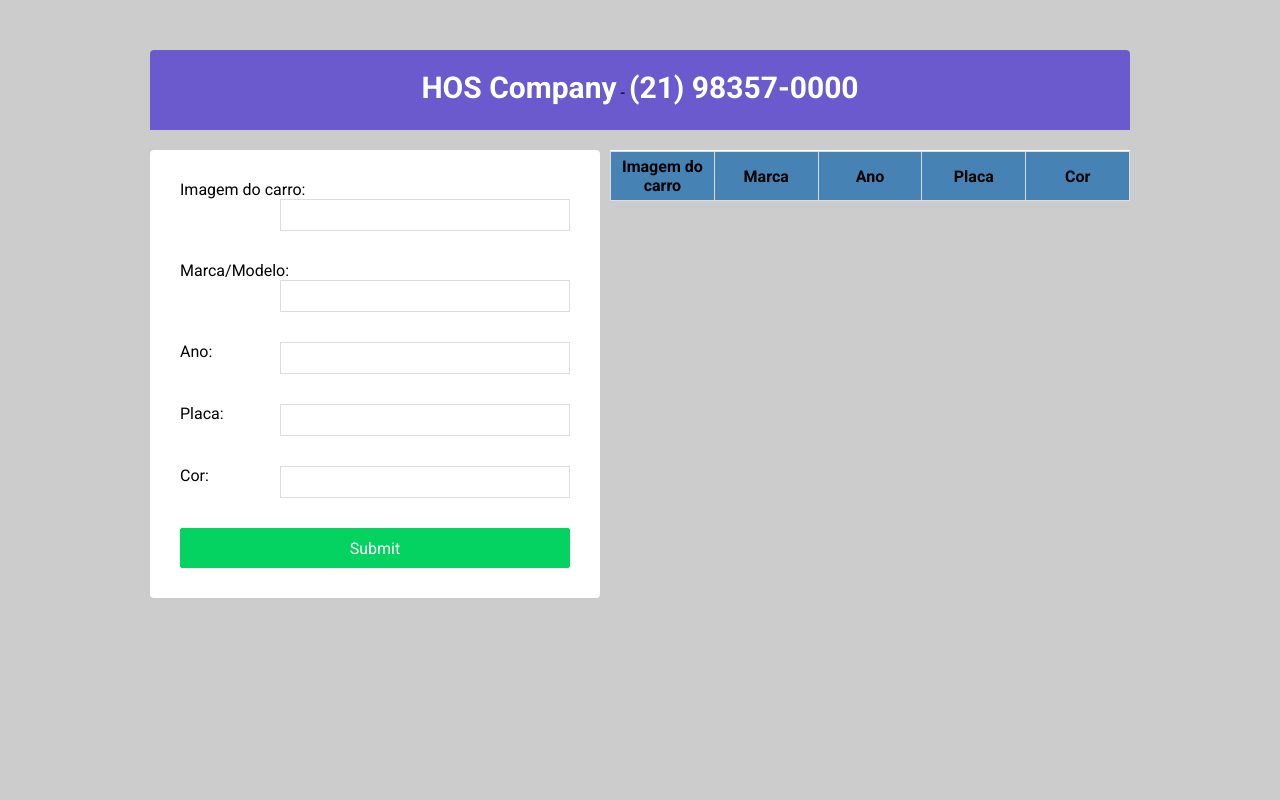
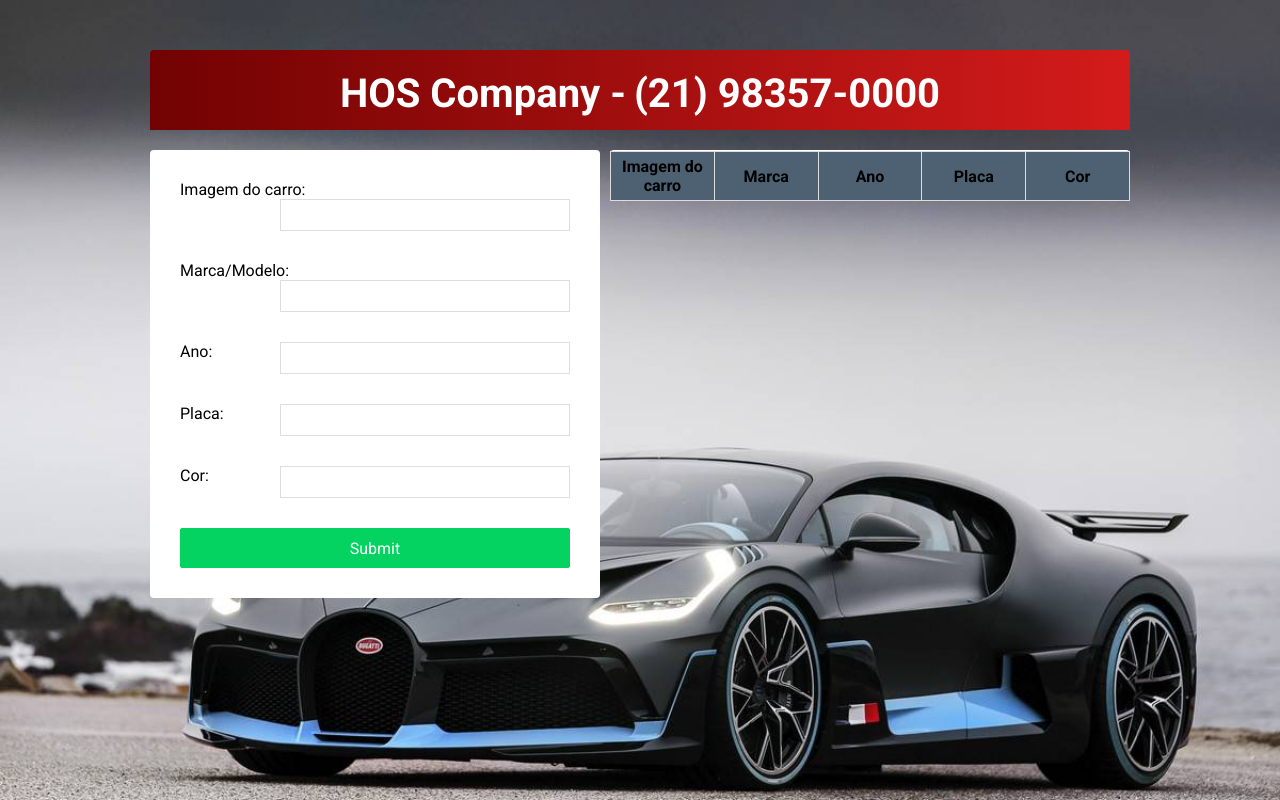
Before and after one commit to heliton1988/company-auto-car, a plain HTML site: page index.html in a window 1280 px wide. Drawn offline with Linux system fonts and the light colour scheme.

Commit message:
new interface

```diff
--- a/css/style.css
+++ b/css/style.css
@@ -12,7 +12,13 @@ body, button {
 }
 
 body {
-  background: #ccc;
+  background: #000 url('../assets/company-auto-car.jpg') no-repeat;
+  background-size: cover;
+  -webkit-font-smoothing: antialiased !important;
+}
+
+hr {
+  margin-top: 10px;
 }
 
 .container {
@@ -27,14 +33,15 @@ body {
   width: 100%;
   height: 80px;
   padding-top: 20px;
-  background: #6A5ACD;
+  background-image: linear-gradient(to right, rgb(114, 2, 2) ,rgb(212, 27, 27) );
+  box-shadow: 10px ;
   border-radius: 4px 4px 0 0;
   text-align: center;
   vertical-align: middle;
 }
 
 .content-header span {
-  font-size: 30px;
+  font-size: 40px;
   font-weight: bolder;
   color: #fff;
 }
@@ -79,17 +86,17 @@ body {
 }
 
 .content form button.btn:hover {
-  background: rgb(34, 190, 111);
+  opacity: .8;
   cursor: pointer;
 }
-
+/*rgb(34, 190, 111) */
 .content-table {
   margin-top: 20px;
   max-width: 520px;
   width: 100%;
   float: right;
   background: #fff;
-  border-radius: 0 0 4px 4px;
+  border-radius: 4px;
   align-items: center;
 }
 
@@ -120,5 +127,5 @@ body {
 }
 
 .content-table thead {
-  background: #4682B4;
+  background: rgb(77, 97, 114);
 }
--- a/data/company.json
+++ b/data/company.json
@@ -1,4 +1,4 @@
 {
-  "name": "HOS Company",
+  "name": "HOS Company -",
   "phone": "(21) 98357-0000"
 }
--- a/index.html
+++ b/index.html
@@ -9,10 +9,10 @@
     <div class="container">
 
       <div class="content-header">
-        <p>
-          <span data-js="name-company"></span> -
+        <h1>
+          <span data-js="name-company"></span>
           <span data-js="phone-company"></span>
-        </p>
+        </h1>
       </div>
 
       <div class="content">
```
Also changed, not shown: assets/company-auto-car.jpg (added).
